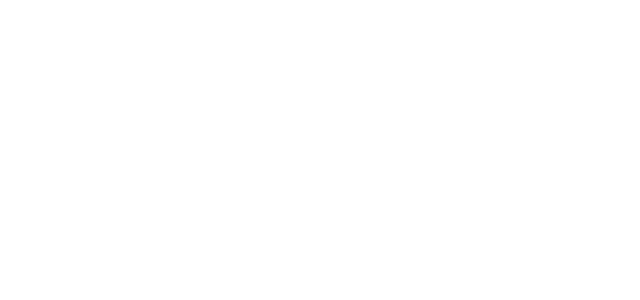
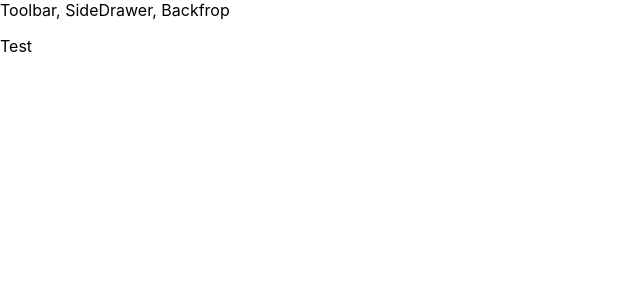
Before and after one commit to NicolasDesc/burger-builder, a React app: page / in a window 1280 px wide. Shown: the top 300 px of the page, without its empty margins (0-640 px from the left). Built offline with nearby package versions, Linux system fonts and the light colour scheme.

Commit message:
Add Layout

```diff
--- a/src/App.js
+++ b/src/App.js
@@ -1,10 +1,18 @@
-import React from 'react';
+import React, { Component } from 'react';
 
-function App() {
-  return (
-    <div>
-    </div>
-  );
+import Layout from './components/Layout/Layout';
+
+class App extends Component {
+
+  render() {
+    return (
+      <div>
+        <Layout>
+          <p>Test</p>
+        </Layout>
+      </div>
+    );
+  }
 }
 
 export default App;
--- /dev/null
+++ b/src/components/Layout/Layout.js
@@ -0,0 +1,16 @@
+import React from 'react';
+
+import Aux from '../../hoc/Aux';
+
+const layout = (props) => (
+    <Aux>
+        <div>
+            Toolbar, SideDrawer, Backfrop
+    </div>
+        <main>
+            {props.children}
+        </main>
+    </Aux>
+)
+
+export default layout;
--- /dev/null
+++ b/src/hoc/Aux.js
@@ -0,0 +1,3 @@
+const aux = (props) => props.children;
+
+export default aux;
```
